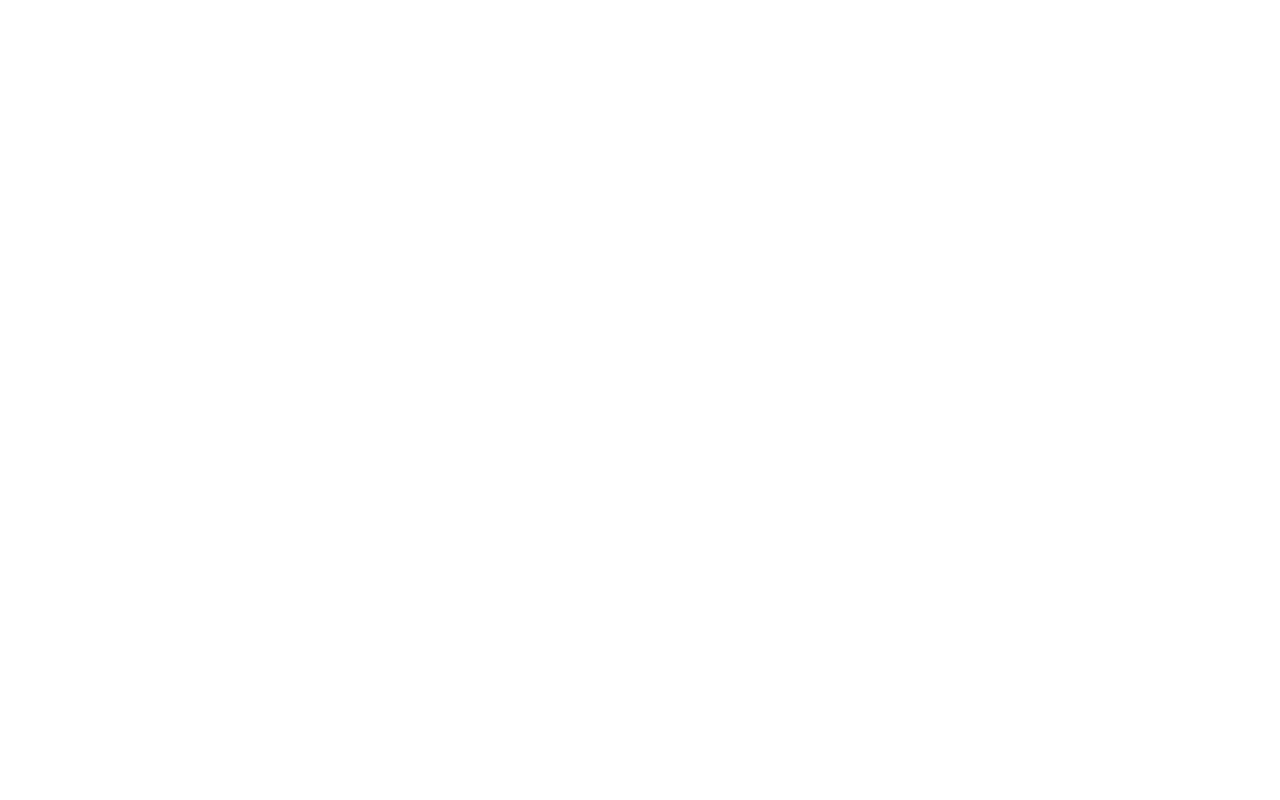
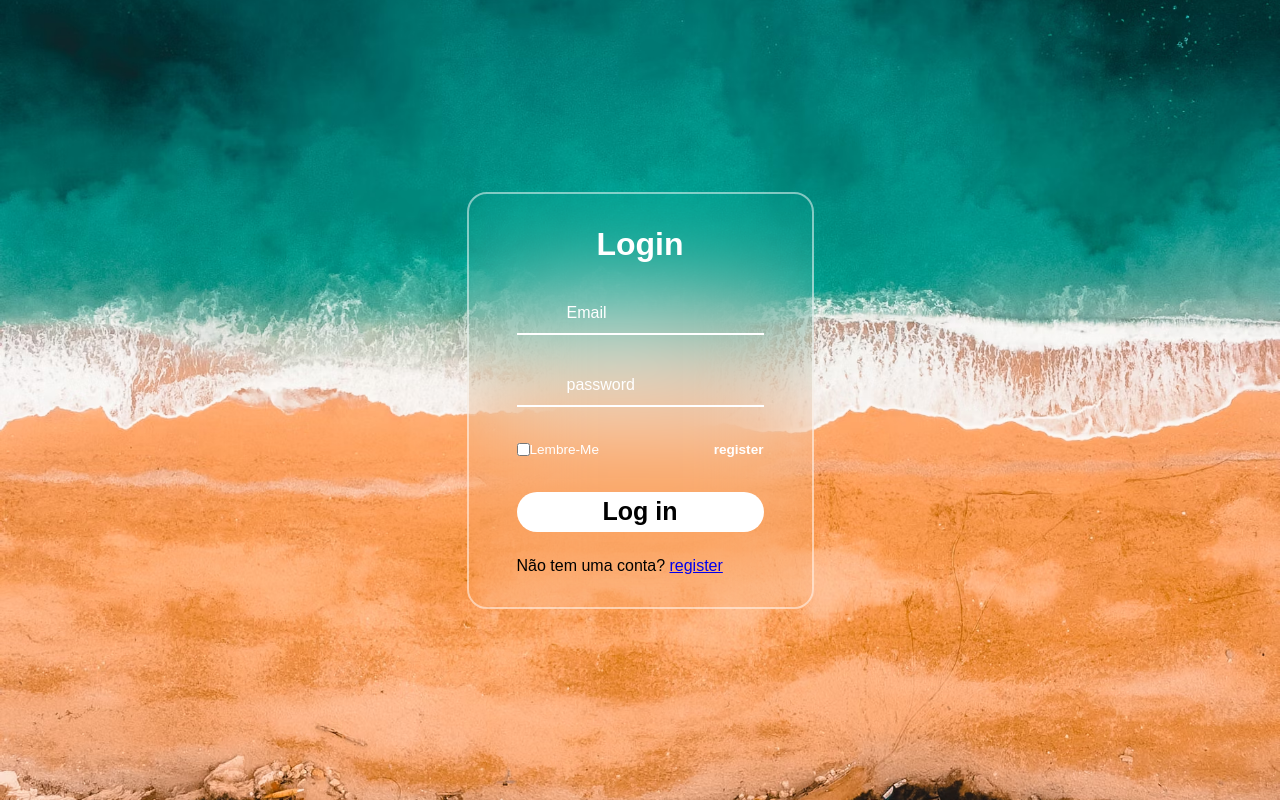
Before and after one commit to waFerreiraa/portf-lio, a plain HTML site: page index.html in a window 1280 px wide. Drawn offline with Linux system fonts and the light colour scheme.

Commit message:
criar arquivo com base de codigo html

```diff
--- a/index.html
+++ b/index.html
@@ -1,11 +1,42 @@
 <!DOCTYPE html>
 <html lang="en">
+
 <head>
     <meta charset="UTF-8">
     <meta name="viewport" content="width=device-width, initial-scale=1.0">
     <title>Document</title>
+    <link rel="stylesheet" href="style.css">
 </head>
+
 <body>
+    <selection>
+        <form>
+            <h1>Login</h1>
+            <div class="inputbox">
+                <ion-icon name="mail.outline"></ion-icon>
+                <input type="email" required>
+                <label for="">Email</label>
+            </div>
+            <div class="inputbox">
+                <ion-icon name="mail.outline"></ion-icon>
+                <input type="password" required>
+                <label for="">password</label>
+            </div>
+            <div class="forget">
+                <label for=""><input type="checkbox">Lembre-Me</label>
+                <a href="#">register</a>
+            </div>
+            <button>Log in</button>
+            <div class="register"></div>
+            <p>Não tem uma conta? <a href="#">register</a></p>
+        </form>
+
+
+    </selection>
+
+
+
 
 </body>
+
 </html>
--- /dev/null
+++ b/style.css
@@ -0,0 +1,142 @@
+* {
+    margin: 0;
+    padding: 0;
+    box-sizing: border-box;
+    font-family: 'poppins', sans-serif;
+}
+
+body {
+
+    display: flex;
+    align-items: center;
+    justify-content: center;
+    min-height: 100vh;
+    background-image: url(img/natureza.avif);
+    background-repeat: no-repeat;
+    background-position: center;
+    background-size: cover;
+}
+
+selection {
+    position: relative;
+    max-width: 450px;
+    background-color: transparent;
+    border: 2px solid rgba(255, 255, 255, 0.5);
+    border-radius: 20px;
+    backdrop-filter: blur(55px);
+    display: flex;
+    justify-content: center;
+    align-items: center;
+    padding: 2rem 3rem;
+}
+
+h1 {
+
+    font-size: 2rem;
+    color: #fff;
+    text-align: center;
+}
+
+.inputbox {
+
+    position: relative;
+    margin: 30px 0;
+    max-width: 310px;
+    border-bottom: 2px solid #fff;
+}
+
+.inputbox label {
+    position: absolute;
+    top: 50%;
+    left: 50px;
+    transform: translateY(-50%);
+    color: #fff;
+    font-size: 1rem;
+    pointer-events: none;
+    transition: all 0.5s ease-in-out;
+
+}
+
+
+input:focus~label,
+input:valid~label {
+    top: -5px;
+
+}
+
+.inputbox input {
+
+    width: 100%;
+    height: 40px;
+    background: transparent;
+    border: none;
+    outline: none;
+    font-size: 1rem;
+    padding: 0 35px 0 5px;
+    color: rgb(255, 255, 255, 1);
+}
+
+.inputbox ion-icon {
+    position: absolute;
+    right: 8px;
+    color: #fff;
+    font-size: 1.2rem;
+    top: 20px;
+
+}
+
+.forget {
+    margin: 35px 0;
+    font-size: 0.85rem;
+    color: #fff;
+    display: flex;
+    justify-content: space-between;
+}
+
+.forget label {
+    display: flex;
+    align-items: center;
+}
+
+.forget a {
+    color: #fff;
+    text-decoration: none;
+    font-weight: 900;
+
+}
+
+.forget a:hover {
+
+    text-decoration: underline;
+}
+
+button {
+
+    width: 100%;
+    height: 40px;
+    border-radius: 40px;
+    background-color: rgb(255, 255, 255, 1);
+    border: none;
+    outline: none;
+    cursor: pointer;
+    font-size: 25px;
+    font-weight: 600;
+    transition: all 0.4s ease;
+}
+button:hover {
+    background-color: rgb(255, 255, 255, 0.5);
+}
+.register {
+    font: 0.9rem;
+    color: #fff;
+    text-align: center;
+    margin:  25px 0 10px;
+}
+.register p a {
+text-decoration: none;
+color: #fff;
+font-weight: 600;
+}
+.register p a:hover {
+    text-decoration:  underline;
+}
```
Also changed, not shown: img/natureza.avif (added).
